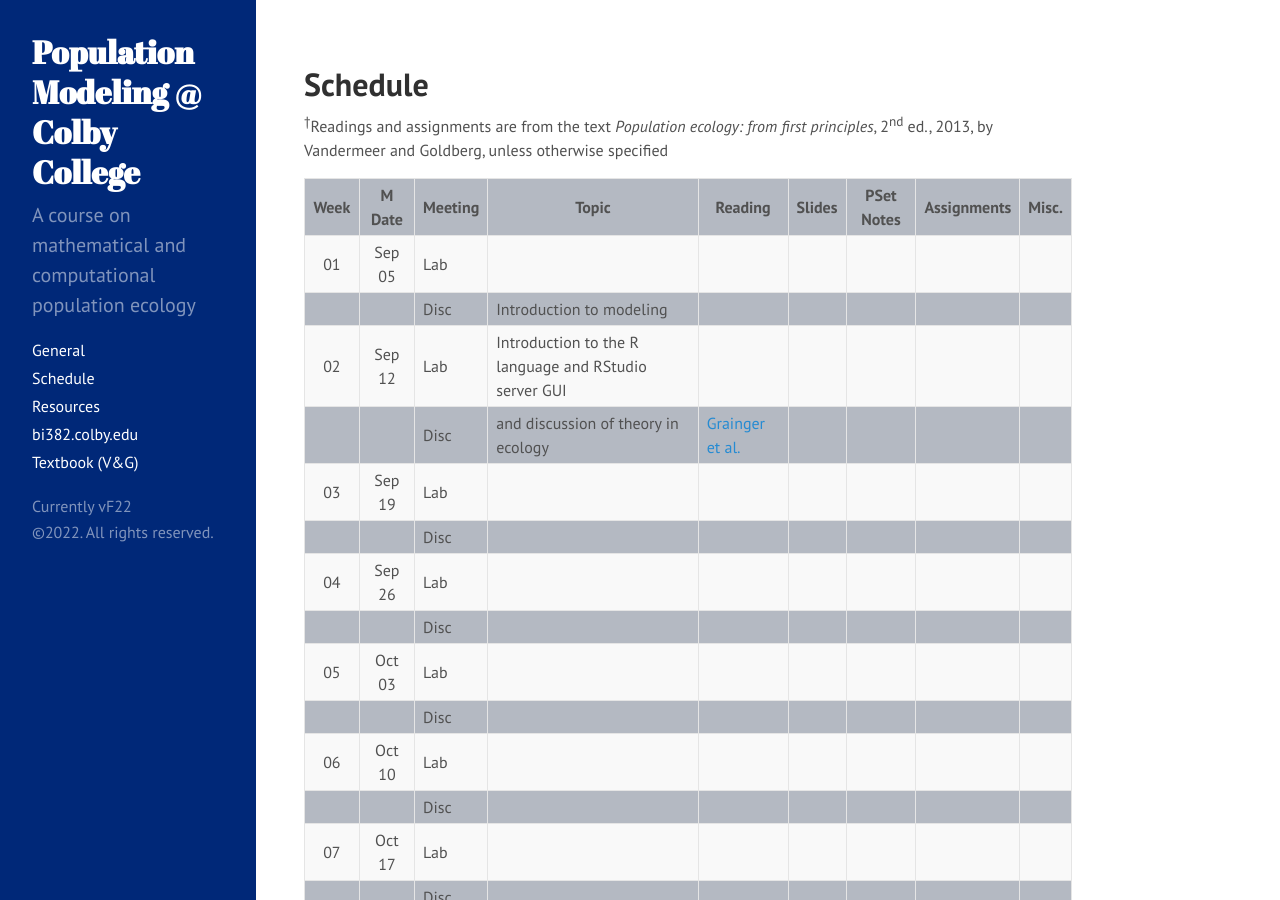
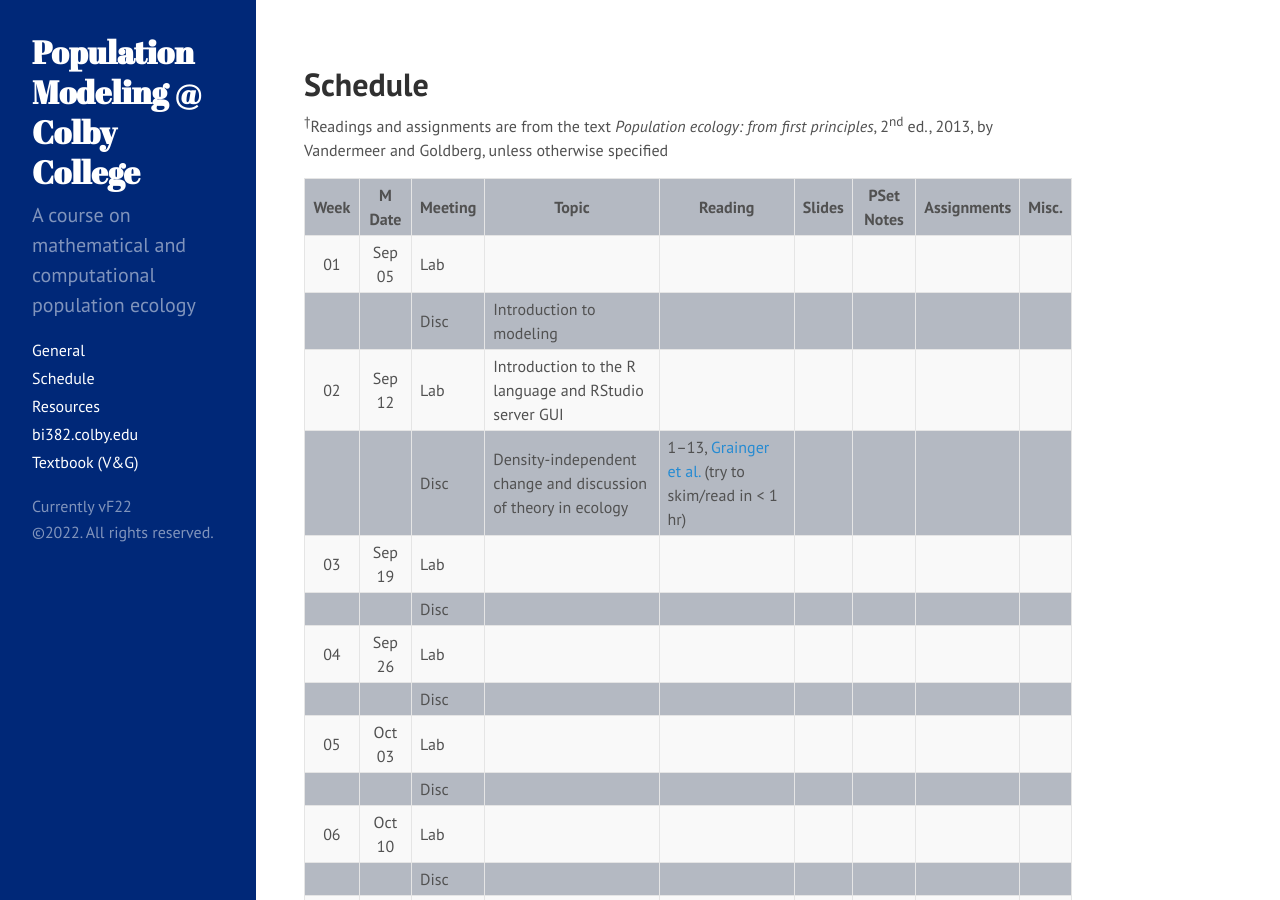
Before and after one commit to ColbyEcology/colbyecology.github.io, a Jekyll site: the page built from Schedule.md, in a window 1280 px wide and 900 px high. Built offline with Jekyll 4.4.1, drawn with Linux system fonts in a browser that asks for light colours.

Commit message:
dens ind reading

```diff
--- a/Schedule.md
+++ b/Schedule.md
@@ -32,7 +32,7 @@ title: "Schedule"
 | 01   | Sep 05 |   Lab   |                                                                         |                                                                                                                                                                                                                                                                                                           |                                                                                                                                                               |                                                                                         |                                                                                                                                                                        |                                                                         |
 |      |        |  Disc   | Introduction to modeling                                                |                                                                                                                                                                                                                                                                                                           |                                                                                                                                                               |                                                                                         |                                                                                                                                                                        |                                                                         |
 | 02   | Sep 12 |   Lab   | Introduction to the R language and RStudio server GUI                   |                                                                                                                                                                                                                                                                                                           |                                                                                                                                                               |                                                                                         |                                                                                                                                                                        |                                                                         |
-|      |        |  Disc   | and discussion of theory in ecology                                     | [Grainger et al.](https://www.journals.uchicago.edu/doi/full/10.1086/717206) |  |  |   |  |
+|      |        |  Disc   | Density-independent change and discussion of theory in ecology          | 1–13, [Grainger et al.](https://www.journals.uchicago.edu/doi/full/10.1086/717206) (try to skim/read in < 1 hr)                                                                                                                                                                                           |  |  |   |  |
 | 03   | Sep 19 |   Lab   |  | |  |  |   |  |
 |      |        |  Disc   |  | |  |  |   |  |
 | 04   | Sep 26 |   Lab   |  | |  |  |   |  |
```
